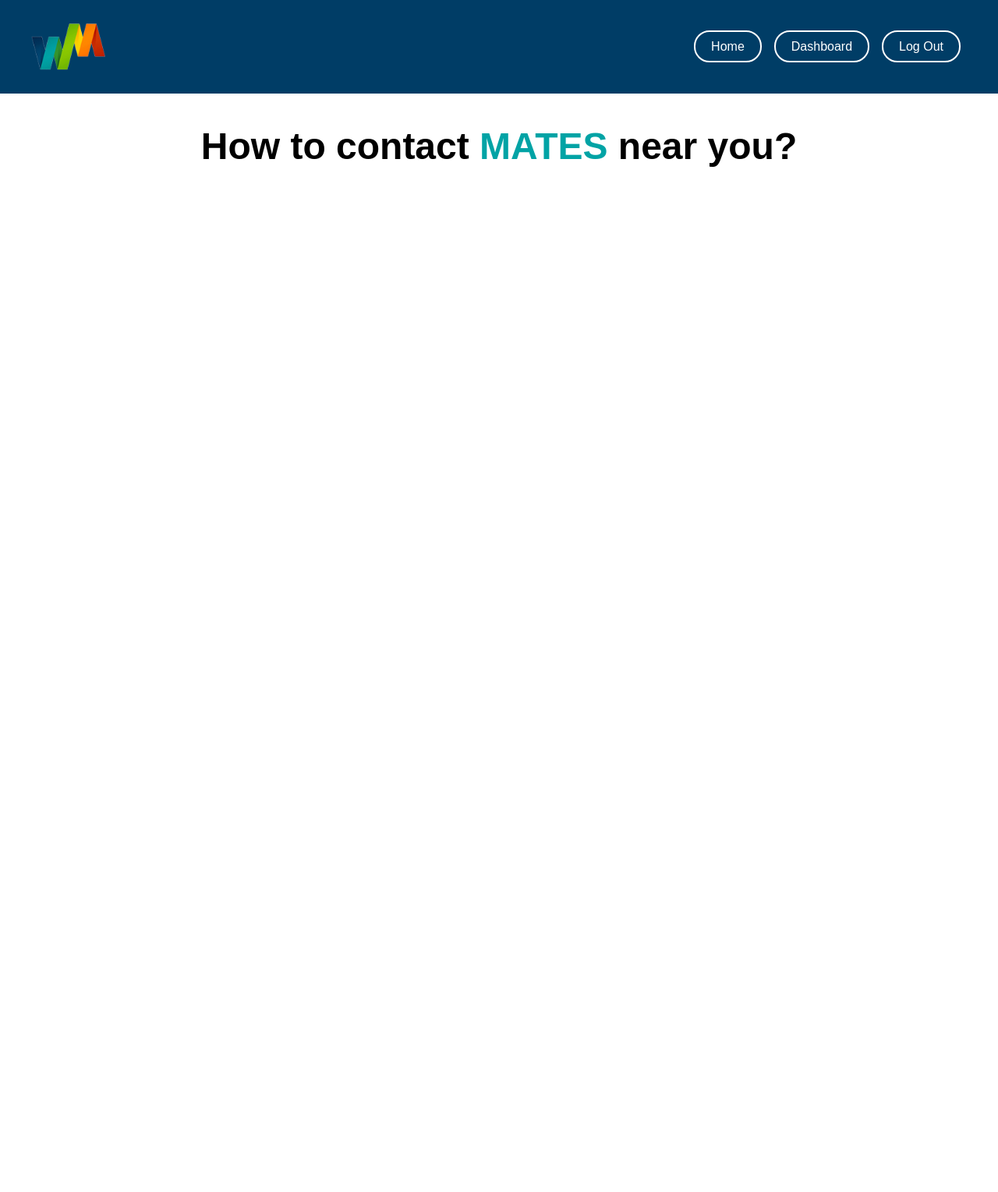
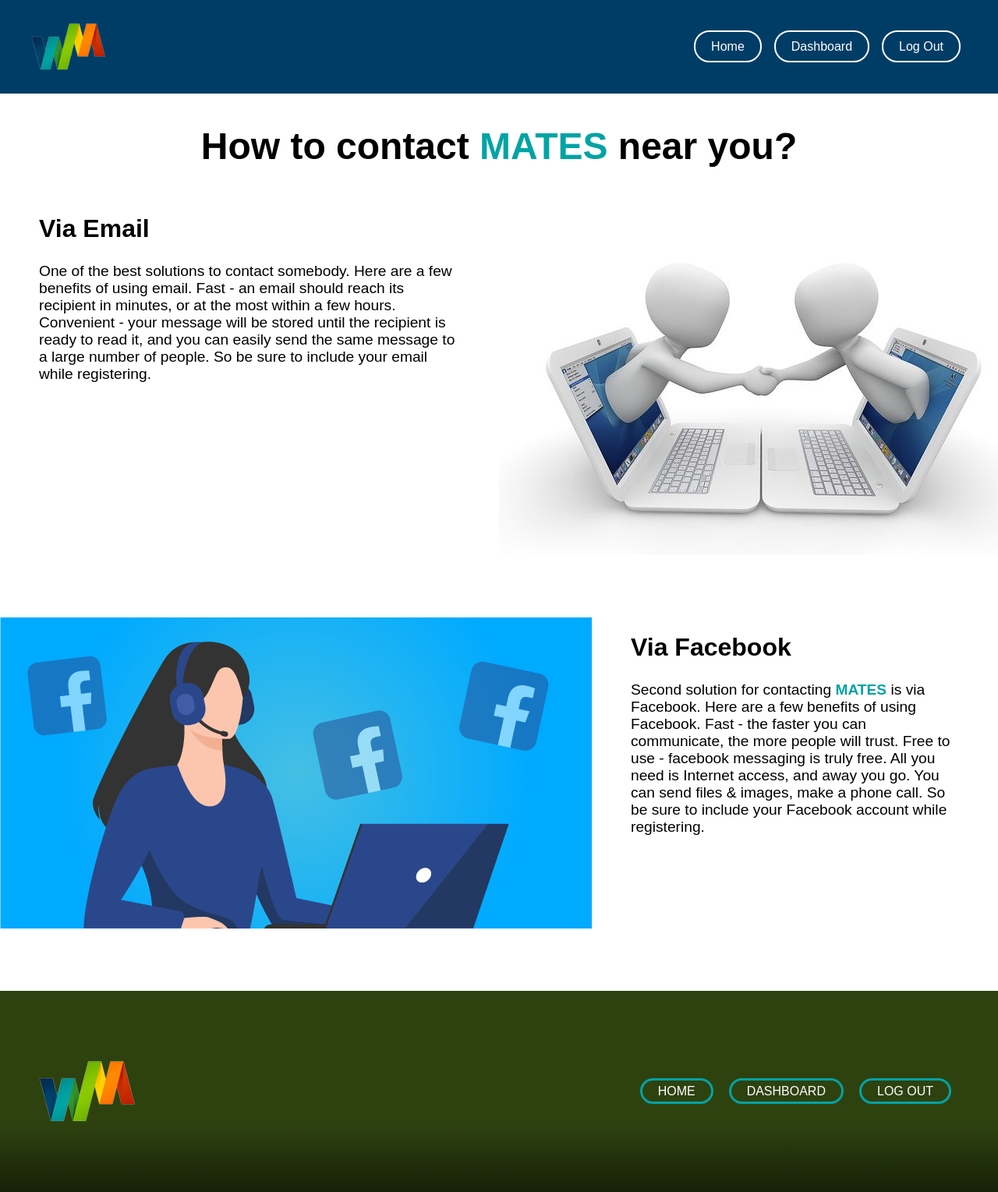
Before and after one commit to JEKO10/Walkmate, a Flask app: page /contact in a window 1280 px wide. Shown: the whole page at 78% size. Before the commit the page ends 214 px from the top, so only its background shows below. Run offline with Flask 2, Linux system fonts and the light colour scheme; some libraries are stand-ins or nearby versions.

Commit message:
contact page finished

```diff
--- a/sass/_contact.scss
+++ b/sass/_contact.scss
@@ -32,7 +32,7 @@
     }
   }
 
-  h1 {
+  > h1 {
     font-size: 3rem;
     text-align: center;
     padding: 40px 0;
@@ -42,4 +42,37 @@
       text-transform: uppercase;
     }
   }
+
+  .contact {
+    > div {
+      @include flex(space-between, flex-start);
+      margin-bottom: 5rem;
+
+      > div {
+        @include flex(space-between, flex-start);
+        flex-direction: column;
+        padding: 20px 50px;
+
+        h1 {
+          font-size: 2rem;
+        }
+
+        p {
+          font-size: 1.2rem;
+          max-width: 600px;
+          padding: 25px 0;
+
+          span {
+            text-transform: uppercase;
+            color: #01a3a5;
+            font-weight: 700;
+          }
+        }
+      }
+    }
+  }
+
+  footer {
+    background-color: #000;
+  }
 }
--- a/static/main.css
+++ b/static/main.css
@@ -527,15 +527,65 @@ header .hero img {
   color: #003d66;
 }
 
-.contactBody h1 {
+.contactBody > h1 {
   font-size: 3rem;
   text-align: center;
   padding: 40px 0;
 }
 
-.contactBody h1 span {
+.contactBody > h1 span {
   color: #01a3a5;
   text-transform: uppercase;
+}
+
+.contactBody .contact > div {
+  display: -webkit-box;
+  display: -ms-flexbox;
+  display: flex;
+  -webkit-box-pack: justify;
+      -ms-flex-pack: justify;
+          justify-content: space-between;
+  -webkit-box-align: start;
+      -ms-flex-align: start;
+          align-items: flex-start;
+  margin-bottom: 5rem;
+}
+
+.contactBody .contact > div > div {
+  display: -webkit-box;
+  display: -ms-flexbox;
+  display: flex;
+  -webkit-box-pack: justify;
+      -ms-flex-pack: justify;
+          justify-content: space-between;
+  -webkit-box-align: start;
+      -ms-flex-align: start;
+          align-items: flex-start;
+  -webkit-box-orient: vertical;
+  -webkit-box-direction: normal;
+      -ms-flex-direction: column;
+          flex-direction: column;
+  padding: 20px 50px;
+}
+
+.contactBody .contact > div > div h1 {
+  font-size: 2rem;
+}
+
+.contactBody .contact > div > div p {
+  font-size: 1.2rem;
+  max-width: 600px;
+  padding: 25px 0;
+}
+
+.contactBody .contact > div > div p span {
+  text-transform: uppercase;
+  color: #01a3a5;
+  font-weight: 700;
+}
+
+.contactBody footer {
+  background-color: #000;
 }
 
 footer {
--- a/templates/contact.html
+++ b/templates/contact.html
@@ -17,6 +17,43 @@
       </ul>
     </nav>
     <h1>How to contact <span>mates</span> near you?</h1>
-    <section class="contact"></section>
+    <section class="contact">
+      <div>
+        <div>
+          <h1>Via Email</h1>
+          <p>
+            One of the best solutions to contact somebody. Here are a few
+            benefits of using email. Fast - an email should reach its recipient
+            in minutes, or at the most within a few hours. Convenient - your
+            message will be stored until the recipient is ready to read it, and
+            you can easily send the same message to a large number of people. So
+            be sure to include your email while registering.
+          </p>
+        </div>
+        <img src="../static/images/email.jpg" alt="IMG" />
+      </div>
+      <div>
+        <img src="../static/images/facebook.png" alt="IMG" />
+        <div>
+          <h1>Via Facebook</h1>
+          <p>
+            Second solution for contacting <span>mates</span> is via Facebook.
+            Here are a few benefits of using Facebook. Fast - the faster you can
+            communicate, the more people will trust. Free to use - facebook
+            messaging is truly free. All you need is Internet access, and away
+            you go. You can send files & images, make a phone call. So be sure
+            to include your Facebook account while registering.
+          </p>
+        </div>
+      </div>
+    </section>
+    <footer>
+      <img src="../static/images/logo.png" alt="Logo" />
+      <ul>
+        <li><a href="{{ url_for('index') }}">Home</a></li>
+        <li><a href="{{ url_for('dashboard') }}">Dashboard</a></li>
+        <li><a href="{{ url_for('logout') }}">Log Out</a></li>
+      </ul>
+    </footer>
   </body>
 </html>
```
Also changed, not shown: static/images/email.jpg (added), static/images/facebook.png (added), 1 other file.
